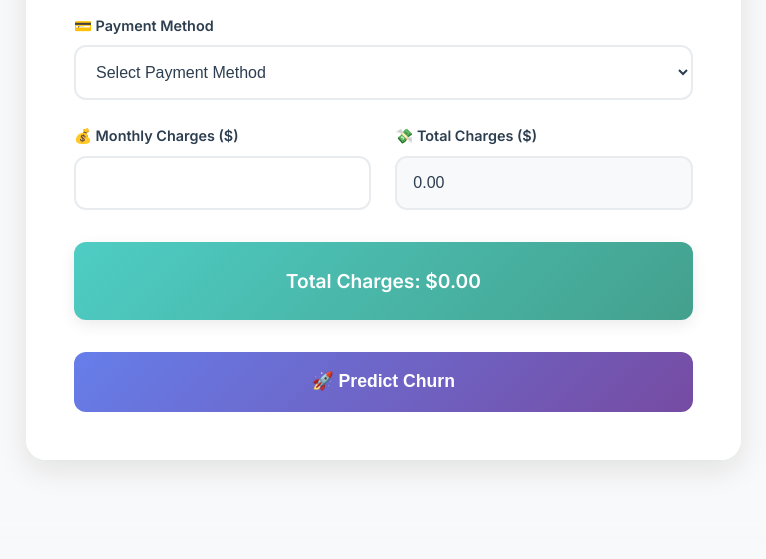
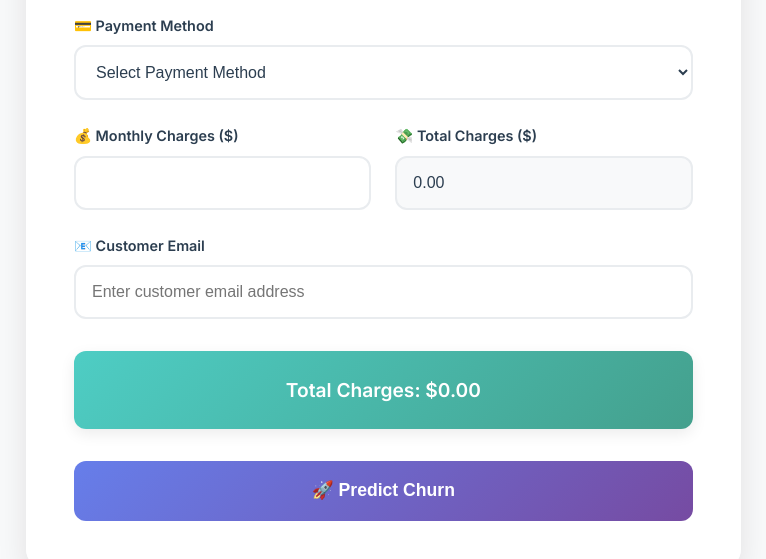
Before and after one commit to SaiChandVeera/Churn_Prediction_System, a Flask app: page / in a window 1280 px wide. Shown: the part 3019-3578 px from the top of the page, without its empty margins (46-812 px from the left). Run offline with Flask 3, Linux system fonts and the light colour scheme.

Commit message:
index.html

```diff
--- a/Churn_Prediction_System/templates/index.html
+++ b/Churn_Prediction_System/templates/index.html
@@ -319,6 +319,11 @@
                                     <label for="TotalCharges">💸 Total Charges ($)</label>
                                     <input type="number" step="0.01" name="TotalCharges" id="TotalCharges" readonly>
                                 </div>
+                                <div class="form-group full-width">
+                                    <label for="email">📧 Customer Email</label>
+                                    <input type="email" name="email" id="email" placeholder="Enter customer email address" required>
+                                </div>
+
                             </div>
 
                             <div class="total-charges-display">
@@ -347,6 +352,8 @@
                             <h3>Analyzing Customer Data</h3>
                             <p>Our AI is processing the information...</p>
                         </div>
+                        <div id="emailStatus" class="email-status"></div>
+
 
                         <div id="predictionResult" class="prediction-result">
                             <!-- Prediction result will be displayed here -->
```
